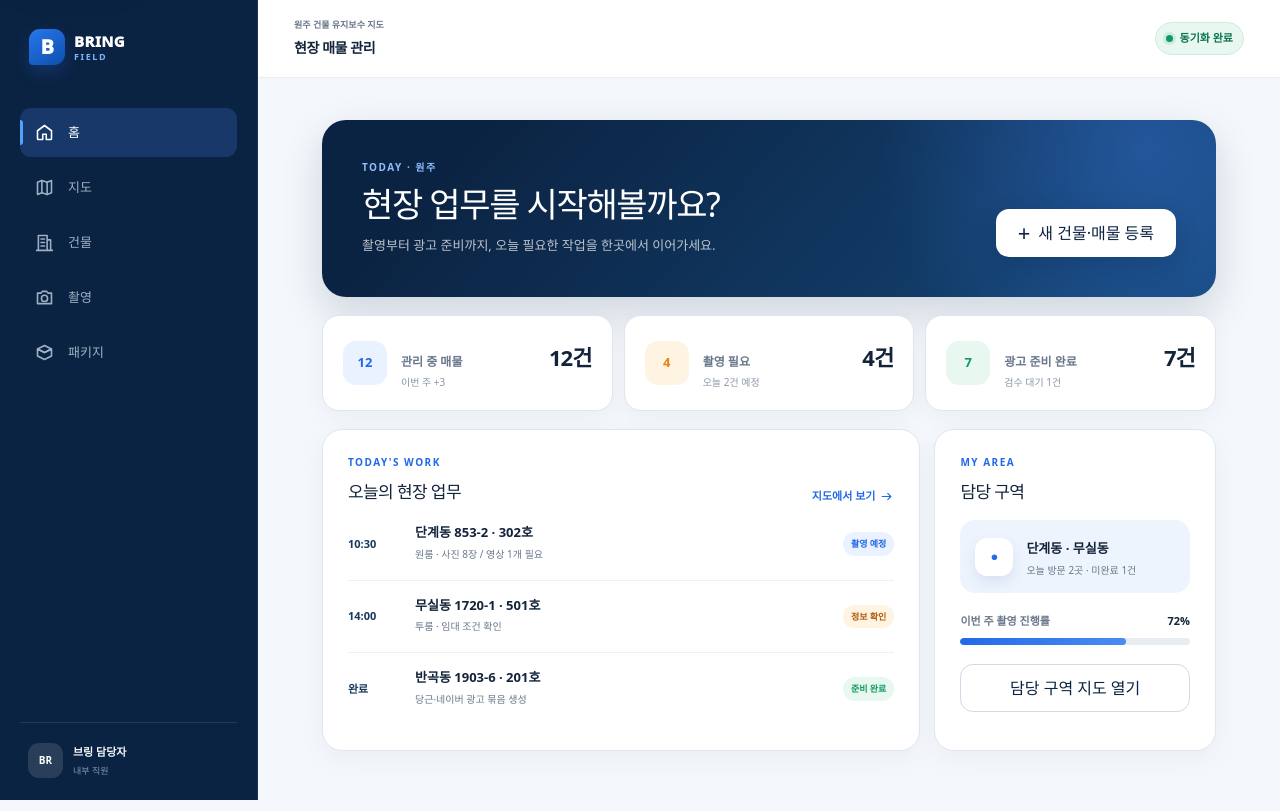
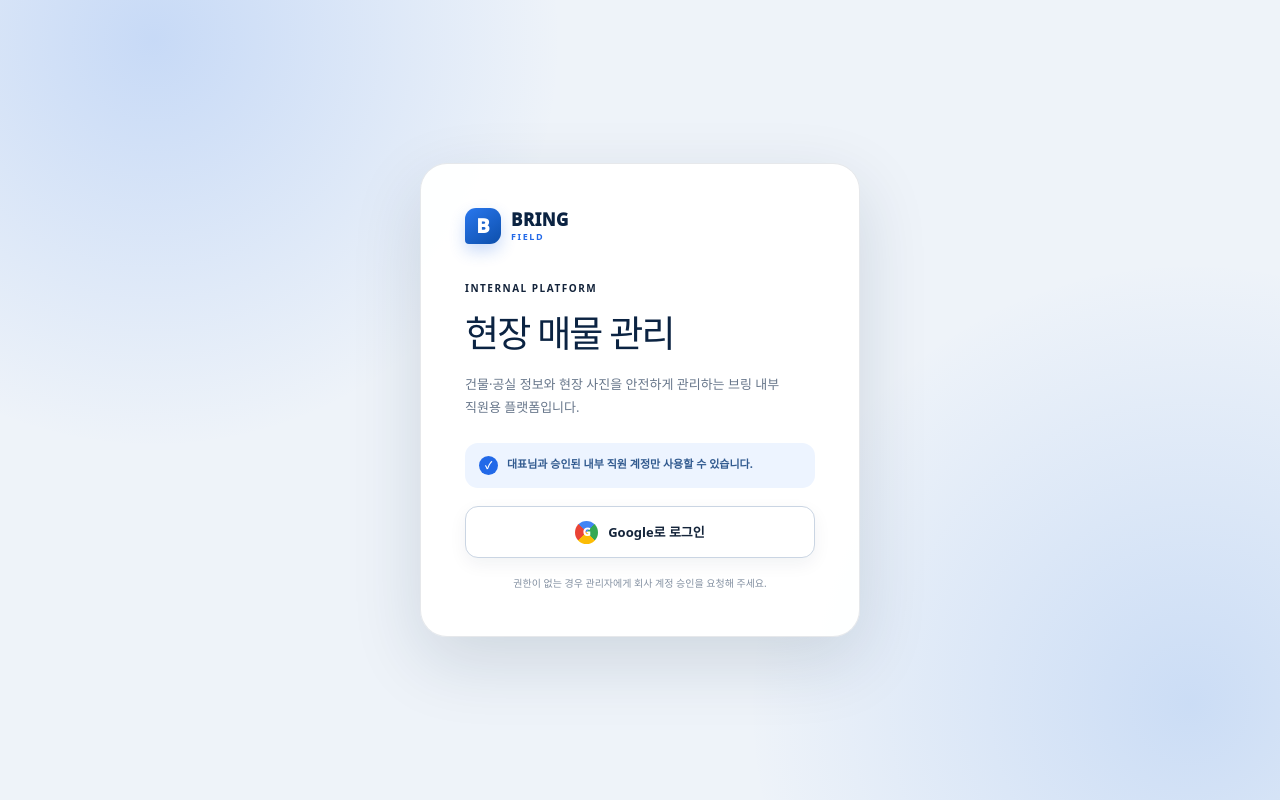
Before and after one commit to bringengineering/FM, a Next.js app in the folder company-site/: page /field in a window 1280 px wide. Built offline with nearby package versions, Linux system fonts and the light colour scheme; no server answers.

Commit message:
feat(field): gate platform behind staff login

```diff
--- a/company-site/app/field/FieldApp.tsx
+++ b/company-site/app/field/FieldApp.tsx
@@ -3,6 +3,7 @@
 import { useState } from "react";
 
 import AppShell, { type FieldDestination } from "./components/AppShell";
+import AuthGate from "./components/AuthGate";
 
 const destinationTitles: Record<
   Exclude<FieldDestination, "home">,
@@ -185,6 +186,7 @@ export default function FieldApp() {
   const [active, setActive] = useState<FieldDestination>("home");
 
   return (
+    <AuthGate>
       <AppShell active={active} onNavigate={setActive}>
         {active === "home" ? (
           <Dashboard onNavigate={setActive} />
@@ -192,5 +194,6 @@ export default function FieldApp() {
           <DestinationPlaceholder destination={active} />
         )}
       </AppShell>
+    </AuthGate>
   );
 }
--- /dev/null
+++ b/company-site/app/field/components/AuthGate.tsx
@@ -0,0 +1,113 @@
+"use client";
+
+import { useEffect, useState, type ReactNode } from "react";
+
+import {
+  loginFieldUser,
+  observeFieldSession,
+  type FieldSession,
+  type FieldSessionObserver,
+} from "../lib/auth.client";
+
+type AuthGateProps = {
+  children: ReactNode;
+  login?: () => Promise<FieldSession>;
+  observeSession?: FieldSessionObserver;
+};
+
+type GateState =
+  | { status: "checking" }
+  | { status: "signedOut"; message?: string }
+  | { status: "signingIn" }
+  | { status: "authenticated"; session: FieldSession };
+
+function SignInScreen({
+  state,
+  onLogin,
+}: {
+  state: Exclude<GateState, { status: "authenticated" }>;
+  onLogin: () => void;
+}) {
+  const checking = state.status === "checking";
+  const signingIn = state.status === "signingIn";
+
+  return (
+    <main className="field-auth-screen">
+      <section className="field-auth-card" aria-labelledby="field-auth-title">
+        <div className="field-auth-brand" aria-label="BRING FIELD">
+          <span className="field-brand-mark" aria-hidden="true">
+            B
+          </span>
+          <span>
+            <strong>BRING</strong>
+            <small>FIELD</small>
+          </span>
+        </div>
+        <p className="field-eyebrow">INTERNAL PLATFORM</p>
+        <h1 id="field-auth-title">현장 매물 관리</h1>
+        <p>
+          건물·공실 정보와 현장 사진을 안전하게 관리하는 브링 내부 직원용 플랫폼입니다.
+        </p>
+        <div className="field-auth-notice">
+          <span aria-hidden="true">✓</span>
+          대표님과 승인된 내부 직원 계정만 사용할 수 있습니다.
+        </div>
+        <button
+          className="field-google-login"
+          type="button"
+          disabled={checking || signingIn}
+          onClick={onLogin}
+        >
+          <span aria-hidden="true">G</span>
+          {checking ? "계정 확인 중…" : signingIn ? "로그인 중…" : "Google로 로그인"}
+        </button>
+        {state.status === "signedOut" && state.message ? (
+          <p className="field-auth-error" role="alert">
+            {state.message}
+          </p>
+        ) : null}
+        <small className="field-auth-help">
+          권한이 없는 경우 관리자에게 회사 계정 승인을 요청해 주세요.
+        </small>
+      </section>
+    </main>
+  );
+}
+
+export default function AuthGate({
+  children,
+  login = loginFieldUser,
+  observeSession = observeFieldSession,
+}: AuthGateProps) {
+  const [state, setState] = useState<GateState>({ status: "checking" });
+
+  useEffect(
+    () =>
+      observeSession((session) => {
+        setState(session ? { status: "authenticated", session } : { status: "signedOut" });
+      }),
+    [observeSession],
+  );
+
+  async function handleLogin() {
+    setState({ status: "signingIn" });
+    try {
+      const session = await login();
+      setState({ status: "authenticated", session });
+    } catch (error) {
+      const denied = error instanceof Error && error.message === "field_access_denied";
+      setState({
+        status: "signedOut",
+        message: denied
+          ? "승인되지 않은 계정입니다. 관리자에게 내부 직원 등록을 요청해 주세요."
+          : "로그인에 실패했습니다. 네트워크 상태를 확인한 뒤 다시 시도해 주세요.",
+      });
+    }
+  }
+
+  if (state.status === "authenticated") {
+    return children;
+  }
+
+  return <SignInScreen state={state} onLogin={() => void handleLogin()} />;
+}
--- a/company-site/app/field/field.css
+++ b/company-site/app/field/field.css
@@ -23,6 +23,158 @@
     "Malgun Gothic",
     system-ui,
     sans-serif;
+}
+
+.field-auth-screen {
+  display: grid;
+  min-height: 100vh;
+  place-items: center;
+  background:
+    radial-gradient(circle at 12% 5%, rgba(61, 128, 237, 0.22), transparent 30%),
+    radial-gradient(circle at 93% 88%, rgba(31, 111, 227, 0.17), transparent 32%),
+    #eef3f9;
+  padding: 24px;
+  color: #13233a;
+  font-family:
+    "Pretendard Variable",
+    Pretendard,
+    "Noto Sans KR",
+    "Apple SD Gothic Neo",
+    "Malgun Gothic",
+    system-ui,
+    sans-serif;
+}
+
+.field-auth-card {
+  width: min(100%, 440px);
+  border: 1px solid rgba(11, 35, 66, 0.1);
+  border-radius: 27px;
+  background: rgba(255, 255, 255, 0.96);
+  padding: clamp(28px, 7vw, 44px);
+  box-shadow: 0 24px 70px rgba(14, 39, 73, 0.14);
+}
+
+.field-auth-brand {
+  display: inline-flex;
+  align-items: center;
+  gap: 10px;
+  margin-bottom: 37px;
+}
+
+.field-auth-brand > span:last-child {
+  display: grid;
+}
+
+.field-auth-brand strong {
+  color: #0b2342;
+  font-size: 17px;
+  font-weight: 950;
+  line-height: 1;
+  letter-spacing: 0.03em;
+}
+
+.field-auth-brand small {
+  margin-top: 4px;
+  color: #2269e8;
+  font-size: 9px;
+  font-weight: 900;
+  line-height: 1;
+  letter-spacing: 0.18em;
+}
+
+.field-auth-card h1 {
+  margin: 0;
+  color: #0b2342;
+  font-size: clamp(28px, 8vw, 37px);
+  letter-spacing: -0.05em;
+}
+
+.field-auth-card > p:not(.field-eyebrow, .field-auth-error) {
+  margin: 12px 0 0;
+  color: #68778b;
+  font-size: 13px;
+  line-height: 1.75;
+}
+
+.field-auth-notice {
+  display: flex;
+  align-items: flex-start;
+  gap: 9px;
+  margin-top: 25px;
+  border-radius: 13px;
+  background: #edf4ff;
+  padding: 13px 14px;
+  color: #315a8f;
+  font-size: 11px;
+  font-weight: 750;
+  line-height: 1.5;
+}
+
+.field-auth-notice > span {
+  display: grid;
+  width: 19px;
+  height: 19px;
+  flex: 0 0 19px;
+  place-items: center;
+  border-radius: 999px;
+  background: #2269e8;
+  color: #fff;
+  font-size: 10px;
+}
+
+.field-google-login {
+  display: flex;
+  width: 100%;
+  min-height: 52px;
+  align-items: center;
+  justify-content: center;
+  gap: 10px;
+  margin-top: 18px;
+  border: 1px solid #cad5e3;
+  border-radius: 13px;
+  background: #fff;
+  color: #14243a;
+  cursor: pointer;
+  font-size: 13px;
+  font-weight: 850;
+  box-shadow: 0 6px 18px rgba(17, 42, 74, 0.06);
+}
+
+.field-google-login > span {
+  display: grid;
+  width: 23px;
+  height: 23px;
+  place-items: center;
+  border-radius: 999px;
+  background: conic-gradient(from -45deg, #4285f4 0 25%, #34a853 0 50%, #fbbc05 0 75%, #ea4335 0);
+  color: #fff;
+  font-size: 11px;
+  font-weight: 950;
+}
+
+.field-google-login:disabled {
+  cursor: wait;
+  opacity: 0.7;
+}
+
+.field-auth-error {
+  margin: 13px 0 0;
+  border-radius: 11px;
+  background: #fff0f0;
+  padding: 11px 12px;
+  color: #b52b2b;
+  font-size: 11px;
+  font-weight: 700;
+  line-height: 1.55;
+}
+
+.field-auth-help {
+  display: block;
+  margin-top: 18px;
+  color: #8491a2;
+  font-size: 10px;
+  line-height: 1.55;
+  text-align: center;
 }
 
 .field-platform button {
--- a/company-site/app/field/lib/auth.client.ts
+++ b/company-site/app/field/lib/auth.client.ts
@@ -1,5 +1,6 @@
 import {
   GoogleAuthProvider,
+  onAuthStateChanged,
   signInWithPopup,
   signOut as firebaseSignOut,
   type User,
@@ -29,10 +30,32 @@ export interface FieldSession {
   role: UserRole;
 }
 
+export type FieldSessionListener = (session: FieldSession | null) => void;
+export type FieldSessionObserver = (listener: FieldSessionListener) => () => void;
+
 const roles = new Set<UserRole>(["admin", "staff", "reviewer"]);
 
 function isUserRole(value: unknown): value is UserRole {
   return typeof value === "string" && roles.has(value as UserRole);
+}
+
+async function sessionFromUser(
+  user: FieldAuthUser,
+  forceRefresh: boolean,
+): Promise<FieldSession | null> {
+  const tokenResult = await user.getIdTokenResult(forceRefresh);
+  if (
+    tokenResult.claims.fieldPlatform !== true ||
+    !isUserRole(tokenResult.claims.fieldRole)
+  ) {
+    return null;
+  }
+
+  return {
+    uid: user.uid,
+    displayName: user.displayName?.trim() || "브링 담당자",
+    role: tokenResult.claims.fieldRole,
+  };
 }
 
 const googleProvider = new GoogleAuthProvider();
@@ -61,21 +84,14 @@ export async function loginFieldUser(
 ): Promise<FieldSession> {
   const credential = await dependencies.signInWithGoogle();
   await dependencies.provisionFieldUser();
-  const tokenResult = await credential.user.getIdTokenResult(true);
+  const session = await sessionFromUser(credential.user, true);
 
-  if (
-    tokenResult.claims.fieldPlatform !== true ||
-    !isUserRole(tokenResult.claims.fieldRole)
-  ) {
+  if (!session) {
     await dependencies.signOut();
     throw new Error("field_access_denied");
   }
 
-  return {
-    uid: credential.user.uid,
-    displayName: credential.user.displayName?.trim() || "브링 담당자",
-    role: tokenResult.claims.fieldRole,
-  };
+  return session;
 }
 
 export async function logoutFieldUser(
@@ -83,3 +99,31 @@ export async function logoutFieldUser(
 ): Promise<void> {
   await dependencies.signOut();
 }
+
+export const observeFieldSession: FieldSessionObserver = (listener) => {
+  let active = true;
+
+  const unsubscribe = onAuthStateChanged(auth, (user) => {
+    if (!user) {
+      listener(null);
+      return;
+    }
+
+    void sessionFromUser(user, false)
+      .then((session) => {
+        if (active) {
+          listener(session);
+        }
+      })
+      .catch(() => {
+        if (active) {
+          listener(null);
+        }
+      });
+  });
+
+  return () => {
+    active = false;
+    unsubscribe();
+  };
+};
```
Also changed, not shown: 1 other file (tests, documents, lock files or other folders). Lines whose indentation alone changed are shown as unchanged.
